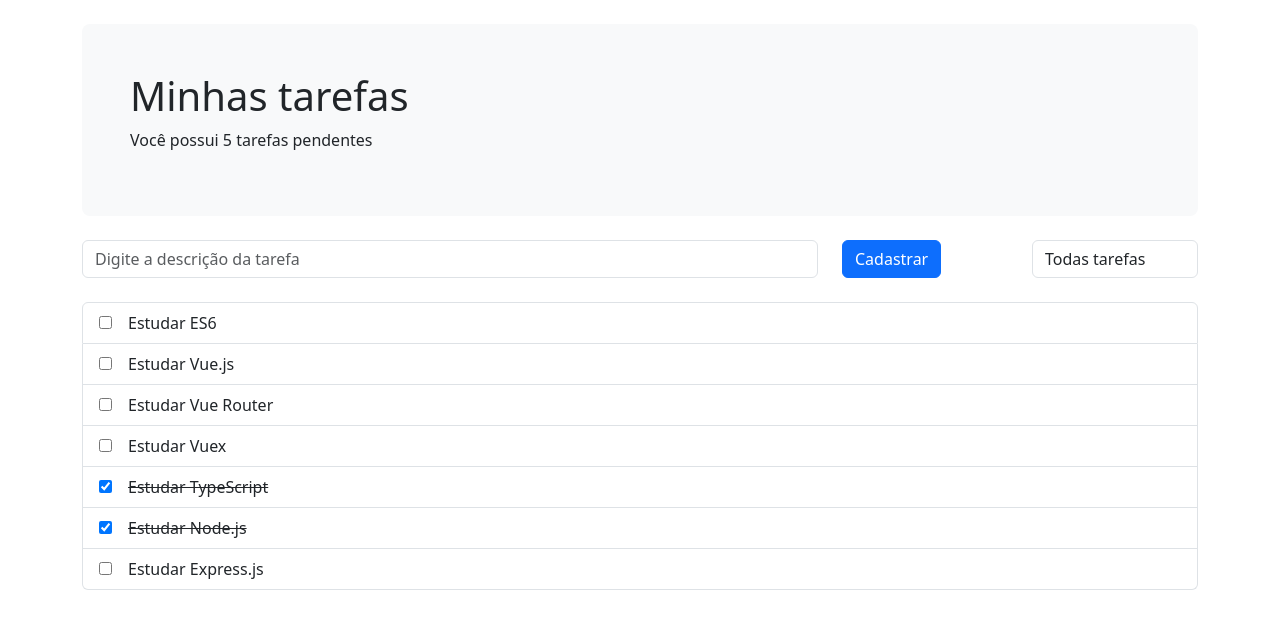
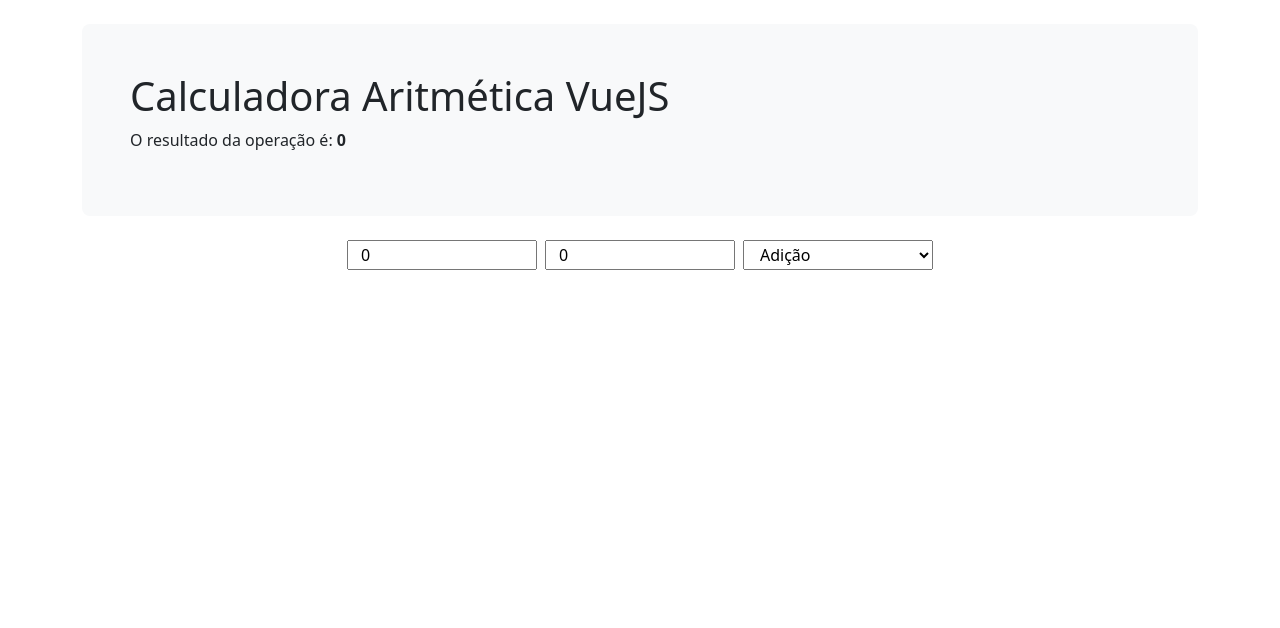
Before and after one commit to AndradeTC86/calculadora_aritmetica_vuejs, a Vue app: page / in a window 1280 px wide. Shown: the top 628 px of the page. Built offline with nearby package versions, Linux system fonts and the light colour scheme.

Commit message:
Entregando o exercicio VueJS

```diff
--- a/src/App.vue
+++ b/src/App.vue
@@ -1,81 +1,47 @@
 <script setup>
-
-  import { reactive } from 'vue'
+  import { reactive, ref, watch } from 'vue'
   import Header from './components/Header.vue'
   import Form from './components/Form.vue'
-  import TaskList from './components/TaskList.vue'
 
   const estado = reactive({
-    tarefaTemp: '',
-    filtro: 'todas',
-    tarefas : [
-      {
-        titulo: 'Estudar ES6',
-        finalizada: false
-      },
-      {
-        titulo: 'Estudar Vue.js',
-        finalizada: false
-      },
-      {
-        titulo: 'Estudar Vue Router',
-        finalizada: false
-      },
-      {
-        titulo: 'Estudar Vuex',
-        finalizada: false
-      },
-      {
-        titulo: 'Estudar TypeScript',
-        finalizada: true
-      },
-      {
-        titulo: 'Estudar Node.js',
-        finalizada: true
-      },
-      {
-        titulo: 'Estudar Express.js',
-        finalizada: false
-      }
-    ]
+    resultado: 0,
+    operacoes: ['Adição', 'Subtração', 'Multiplicação', 'Divisão'],
   })
 
-  const getTarefasPendentes = () => {
-    return estado.tarefas.filter(tarefa => !tarefa.finalizada)
-  }
+  const input1 = ref(0)
+  const input2 = ref(0)
+  const filtro = ref('Adição')
 
-  const getTarefasFinalizadas = () => {
-    return estado.tarefas.filter(tarefa => tarefa.finalizada)
-  }
 
-  const getTarefasFiltradas = () => {
-    const { filtro } = estado
-
-    switch (filtro) {
-      case 'pendentes':
-        return getTarefasPendentes()
-      case 'finalizadas':
-        return getTarefasFinalizadas()
+  watch([input1, input2, filtro], () => {
+    switch (filtro.value) {
+      case 'Adição':
+        estado.resultado = Number(input1.value) + Number(input2.value)
+        break
+      case 'Subtração':
+        estado.resultado = Number(input1.value) - Number(input2.value)
+        break
+      case 'Multiplicação':
+        estado.resultado = Number(input1.value) * Number(input2.value)
+        break
+      case 'Divisão':
+        estado.resultado = input2.value != 0 ? Number(input1.value) / Number(input2.value) : 'Divisão por zero'
+        break
       default:
-        return estado.tarefas
+        estado.resultado = 0
     }
-  }
-
-  const cadastraTarefa = () => {
-    const tarefaNova = {
-      titulo: estado.tarefaTemp,
-      finalizada: false
-    }
-    estado.tarefas.push(tarefaNova)
-    estado.tarefaTemp = ''
-  }
-
+  }, { immediate: true })
 </script>
 
 <template>
   <div class="container">
-    <Header :tarefas-pendentes="getTarefasPendentes().length" />
-    <Form :tarefa-temp="estado.tarefaTemp" :edita-tarefa-temp="evento => estado.tarefaTemp = evento.target.value" :cadastra-tarefa="cadastraTarefa" :trocar-filtro="evento => estado.filtro = evento.target.value" />
-    <TaskList :tarefas="getTarefasFiltradas()" />
+    <Header :resultado="estado.resultado" />
+    <Form
+      :getOperacao="getOperacao"
+      :estado="estado"
+      v-model:input1="input1"
+      v-model:input2="input2"
+      v-model:filtro="filtro"
+    />
   </div>
 </template>
--- a/src/components/Form.vue
+++ b/src/components/Form.vue
@@ -1,23 +1,18 @@
 <script setup>
-    const props = defineProps(['cadastraTarefa', 'tarefaTemp', 'trocarFiltro', 'editaTarefaTemp'])
+const props = defineProps(['getOperacao', 'estado'])
+const input1 = defineModel('input1')
+const input2 = defineModel('input2')
+const filtro = defineModel('filtro')
 </script>
 
 <template>
-    <form @submit.prevent="props.cadastraTarefa">
-        <div class="row">
-            <div class="col">
-                <input :value="props.tarefaTemp" @change="props.editaTarefaTemp" required type="text" placeholder="Digite a descrição da tarefa" class="form-control" />
-            </div>
-            <div class="col-md-2">
-                <button class="btn btn-primary" type="submit">Cadastrar</button>
-            </div>
-            <div class="col-md-2">
-                <select @change="props.trocarFiltro" class="form-control">
-                <option value="todas">Todas tarefas</option>
-                <option value="pendentes">Tarefas pendentes</option>
-                <option value="finalizadas">Tarefas finalizadas</option>
+    <form @submit.prevent="props.getOperacao">
+        <div class="row justify-content-center">
+            <input v-model.number="input1" type="number" placeholder="Digite o primeiro número" class="col-md-2 me-2" required />
+            <input v-model.number="input2" type="number" placeholder="Digite o segundo número" class="col-md-2 me-2" required />
+            <select v-model="filtro" class="col-md-2">
+                <option v-for="operacao in props.estado.operacoes" :key="operacao">{{ operacao }}</option>
             </select>
-            </div>
         </div>
     </form>
 </template>
--- a/src/components/Header.vue
+++ b/src/components/Header.vue
@@ -1,12 +1,12 @@
 <script setup>
-    const props = defineProps(['tarefasPendentes'])
+    const props = defineProps(['resultado'])
 </script>
 
 <template>
     <header class="p-5 mb-4 mt-4 bg-light rounded-3">
-        <h1>Minhas tarefas</h1>
+        <h1>Calculadora Aritmética VueJS</h1>
         <p>
-            Você possui {{ props.tarefasPendentes }} tarefas pendentes
+            O resultado da operação é: <strong>{{ props.resultado }}</strong>
         </p>
     </header>
 </template>
--- a/src/components/TaskList.vue
+++ /dev/null
@@ -1,22 +0,0 @@
-<script setup>
-    const props = defineProps(['tarefas'])
-</script>
-
-<template>
-    <ul class="list-group mt-4">
-        <li class="list-group-item" v-for="tarefa in props.tarefas">
-            <input @change="evento => tarefa.finalizada = evento.target.checked" :checked="tarefa.finalizada" :id="tarefa.titulo" type="checkbox">
-            <label :class="{ done: tarefa.finalizada }" class="ms-3" :for="tarefa.titulo">
-            {{ tarefa.titulo }}
-            </label>
-        </li>
-    </ul>
-</template>
-
-<style scoped>
-
-    .done {
-        text-decoration: line-through;
-    }
-
-</style>
```
